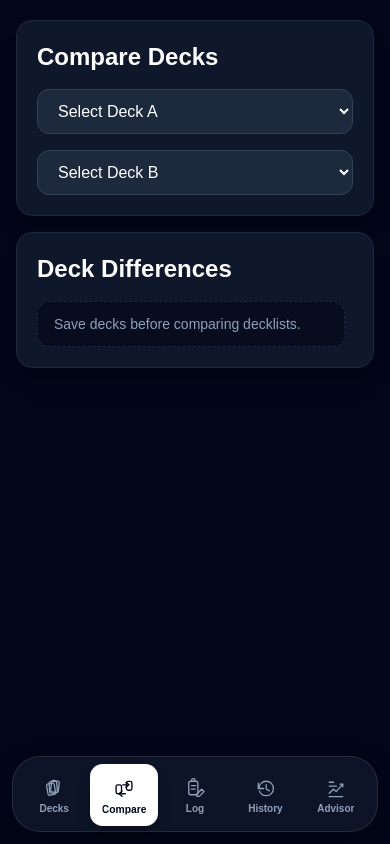
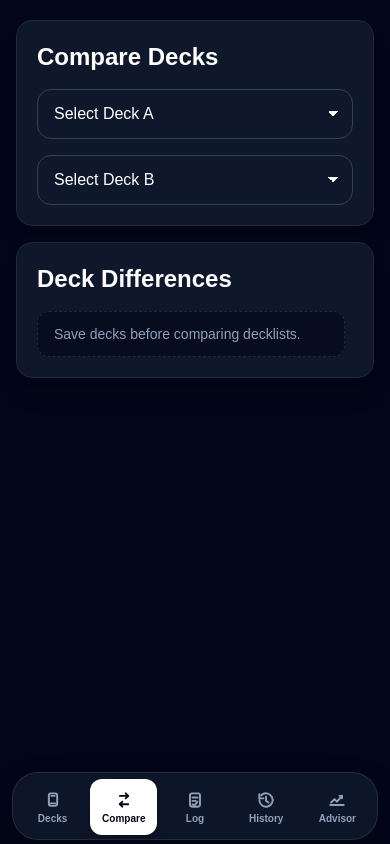
Before and after one commit to raleighUP/pokemon-tcg-tracker, a Next.js app: page / in a window 390 px wide. Both pictures are taken after a click on the button "Compare". Built offline with nearby package versions, Linux system fonts and the light colour scheme.

Commit message:
Polish mobile visual QA

```diff
--- a/src/app/globals.css
+++ b/src/app/globals.css
@@ -30,6 +30,16 @@ html,
 body {
   min-height: 100%;
 }
+
+select {
+  color-scheme: dark;
+}
+
+select option {
+  background: #0f172a;
+  color: #f8fafc;
+}
+
 @keyframes shake {
   0%,
   100% {
--- a/src/components/BottomNavigation.tsx
+++ b/src/components/BottomNavigation.tsx
@@ -57,8 +57,8 @@ export default function BottomNavigation({
   setActiveTab,
 }: Props) {
   return (
-    <nav className="fixed inset-x-0 bottom-0 z-50 px-3 pb-[calc(0.75rem+env(safe-area-inset-bottom))]">
-      <div className="mx-auto grid h-[76px] max-w-md grid-cols-5 gap-1 rounded-[28px] border border-white/10 bg-slate-900/88 p-2 shadow-2xl shadow-black/40 backdrop-blur-xl">
+    <nav className="fixed inset-x-0 bottom-0 z-50 px-3 pb-[calc(0.25rem+env(safe-area-inset-bottom))]">
+      <div className="mx-auto grid h-[68px] max-w-md grid-cols-5 gap-1 rounded-[26px] border border-white/10 bg-slate-900/92 p-1.5 shadow-2xl shadow-black/35 backdrop-blur-xl">
         {navigationItems.map(({ id, label, Icon }) => {
           const isActive = activeTab === id
 
@@ -68,14 +68,14 @@ export default function BottomNavigation({
               aria-label={label}
               aria-current={isActive ? 'page' : undefined}
               onClick={() => setActiveTab(id)}
-              className={`group flex min-h-[60px] flex-col items-center justify-center gap-1 rounded-[20px] transition duration-200 ease-out ${
+              className={`group flex min-h-[56px] flex-col items-center justify-center gap-1 rounded-[22px] transition duration-200 ease-out ${
                 isActive
-                  ? 'scale-[1.03] bg-white text-slate-950 shadow-lg shadow-black/20'
+                  ? 'bg-white text-slate-950 shadow-lg shadow-black/20'
                   : 'text-slate-400 hover:bg-white/5 hover:text-white'
               }`}
             >
               <Icon
-                className={`h-6 w-6 transition duration-200 ${
+                className={`h-5 w-5 shrink-0 transition duration-200 ${
                   isActive
                     ? 'text-slate-950'
                     : 'text-slate-400 group-hover:text-white'
--- a/src/components/NavIcons.tsx
+++ b/src/components/NavIcons.tsx
@@ -5,64 +5,59 @@ type IconProps = {
 const iconStroke = {
   fill: 'none',
   stroke: 'currentColor',
-  strokeWidth: 5.5,
+  strokeWidth: 2.3,
   strokeLinecap: 'round' as const,
   strokeLinejoin: 'round' as const,
 }
 
 export function DeckIcon({ className = '' }: IconProps) {
   return (
-    <svg viewBox="0 0 100 100" className={className}>
-      <rect {...iconStroke} x="41" y="18" width="32" height="48" rx="7" transform="rotate(7 41 18)" />
-      <rect {...iconStroke} x="29" y="24" width="32" height="48" rx="7" transform="rotate(-4 29 24)" />
-      <rect {...iconStroke} x="18" y="34" width="32" height="48" rx="7" transform="rotate(-10 18 34)" />
+    <svg viewBox="0 0 24 24" className={className} aria-hidden="true">
+      <rect {...iconStroke} x="7" y="4" width="10" height="15" rx="2.5" />
+      <path {...iconStroke} d="M10 7h4" />
+      <path {...iconStroke} d="M9 16h6" />
     </svg>
   )
 }
 
 export function CompareIcon({ className = '' }: IconProps) {
   return (
-    <svg viewBox="0 0 100 100" className={className}>
-      <rect {...iconStroke} x="18" y="38" width="22" height="36" rx="7" />
-      <rect {...iconStroke} x="60" y="24" width="22" height="36" rx="7" />
-      <path {...iconStroke} d="M45 38h19" />
-      <path {...iconStroke} d="M58 28l12 10-12 10" />
-      <path {...iconStroke} d="M55 74H36" />
-      <path {...iconStroke} d="M42 64 30 74l12 10" />
+    <svg viewBox="0 0 24 24" className={className} aria-hidden="true">
+      <path {...iconStroke} d="M7 7h10" />
+      <path {...iconStroke} d="m14 4 3 3-3 3" />
+      <path {...iconStroke} d="M17 17H7" />
+      <path {...iconStroke} d="m10 14-3 3 3 3" />
     </svg>
   )
 }
 
 export function LogIcon({ className = '' }: IconProps) {
   return (
-    <svg viewBox="0 0 100 100" className={className}>
-      <rect {...iconStroke} x="24" y="22" width="38" height="56" rx="8" />
-      <path {...iconStroke} d="M36 22v-4c0-9 14-9 14 0v4" />
-      <path {...iconStroke} d="M35 40h18" />
-      <path {...iconStroke} d="M35 55h15" />
-      <path {...iconStroke} d="M58 75 78 55l10 10-20 20H58V75Z" />
+    <svg viewBox="0 0 24 24" className={className} aria-hidden="true">
+      <rect {...iconStroke} x="6" y="4" width="12" height="16" rx="2.5" />
+      <path {...iconStroke} d="M9 9h6" />
+      <path {...iconStroke} d="M9 13h4" />
+      <path {...iconStroke} d="m9 17 2 2 4-5" />
     </svg>
   )
 }
 
 export function HistoryIcon({ className = '' }: IconProps) {
   return (
-    <svg viewBox="0 0 100 100" className={className}>
-      <path {...iconStroke} d="M22 30v22h22" />
-      <path {...iconStroke} d="M25 52c0-17 13-30 30-30s30 13 30 30-13 30-30 30c-13 0-24-8-28-19" />
-      <path {...iconStroke} d="M55 36v18l13 8" />
+    <svg viewBox="0 0 24 24" className={className} aria-hidden="true">
+      <path {...iconStroke} d="M4 12a8 8 0 1 0 2.35-5.65" />
+      <path {...iconStroke} d="M4 5v5h5" />
+      <path {...iconStroke} d="M12 8v5l3 2" />
     </svg>
   )
 }
 
 export function AdvisorIcon({ className = '' }: IconProps) {
   return (
-    <svg viewBox="0 0 100 100" className={className}>
-      <path {...iconStroke} d="M22 72 39 55l12 10 27-31" />
-      <path {...iconStroke} d="M67 34h11v11" />
-      <path {...iconStroke} d="M22 26h18" />
-      <path {...iconStroke} d="M22 42h30" />
-      <path {...iconStroke} d="M22 86h56" />
+    <svg viewBox="0 0 24 24" className={className} aria-hidden="true">
+      <path {...iconStroke} d="M4 18h16" />
+      <path {...iconStroke} d="m5 15 4-4 3 3 6-7" />
+      <path {...iconStroke} d="M15 7h3v3" />
     </svg>
   )
 }
--- a/src/components/ui/index.tsx
+++ b/src/components/ui/index.tsx
@@ -33,7 +33,7 @@ export function cn(...classes: Array<string | false | null | undefined>) {
 }
 
 const fieldBaseClass =
-  'w-full rounded-xl border border-slate-700 bg-slate-800 px-4 py-3 text-white outline-none placeholder:text-slate-400 focus:border-yellow-400 focus-visible:ring-2 focus-visible:ring-yellow-400/60'
+  'w-full rounded-[14px] border border-slate-700 bg-slate-900 px-4 py-3 text-white outline-none placeholder:text-slate-400 focus:border-yellow-400 focus-visible:ring-2 focus-visible:ring-yellow-400/60'
 
 const fieldErrorClass = 'border-red-500 ring-2 ring-red-500/60'
 
@@ -61,7 +61,7 @@ export function AppShell({
   return (
     <main className="min-h-dvh bg-slate-950 px-4 pt-[calc(1.25rem+env(safe-area-inset-top))] text-white sm:px-6 sm:pt-[calc(1.5rem+env(safe-area-inset-top))]">
       <div className="mx-auto max-w-6xl">
-        <div className="pb-[calc(7.5rem+env(safe-area-inset-bottom))] transition-opacity duration-200 ease-out">
+        <div className="pb-[calc(6.75rem+env(safe-area-inset-bottom))] transition-opacity duration-200 ease-out">
           {children}
         </div>
       </div>
@@ -335,12 +335,10 @@ export function DisclosureAction({
       <span>{open ? closeLabel : openLabel}</span>
       <span
         aria-hidden="true"
-        className={`transition-transform duration-200 ease-out ${
-          open ? 'rotate-90' : ''
+        className={`h-2 w-2 shrink-0 border-r-2 border-b-2 border-current transition-transform duration-200 ease-out ${
+          open ? 'rotate-45' : '-rotate-45'
         }`}
-      >
-        &gt;
-      </span>
+      />
     </span>
   )
 }
@@ -411,7 +409,7 @@ export function DisclosurePanel({
   return (
     <NestedPanel
       className={cn(
-        'overflow-hidden rounded-[8px] bg-slate-950 p-0',
+        'overflow-hidden rounded-2xl bg-slate-950 p-0',
         className
       )}
     >
@@ -573,14 +571,24 @@ export const SelectField = forwardRef<
     invalid?: boolean
   }
 >(function SelectField(
-  { className, invalid = false, children, ...props },
+  { className, invalid = false, children, style, ...props },
   ref
 ) {
   return (
     <select
       ref={ref}
+      style={{
+        backgroundImage:
+          'linear-gradient(45deg, transparent 50%, currentColor 50%), linear-gradient(135deg, currentColor 50%, transparent 50%)',
+        backgroundPosition:
+          'calc(100% - 1.15rem) 50%, calc(100% - 0.85rem) 50%',
+        backgroundSize: '0.32rem 0.32rem, 0.32rem 0.32rem',
+        backgroundRepeat: 'no-repeat',
+        ...style,
+      }}
       className={cn(
         fieldBaseClass,
+        'appearance-none pr-10',
         invalid && fieldErrorClass,
         className
       )}
```
Also changed, not shown: src/components/DeckAdvisor.tsx (+52 -44 lines), src/components/MatchLogger.tsx (+11 -11 lines).
